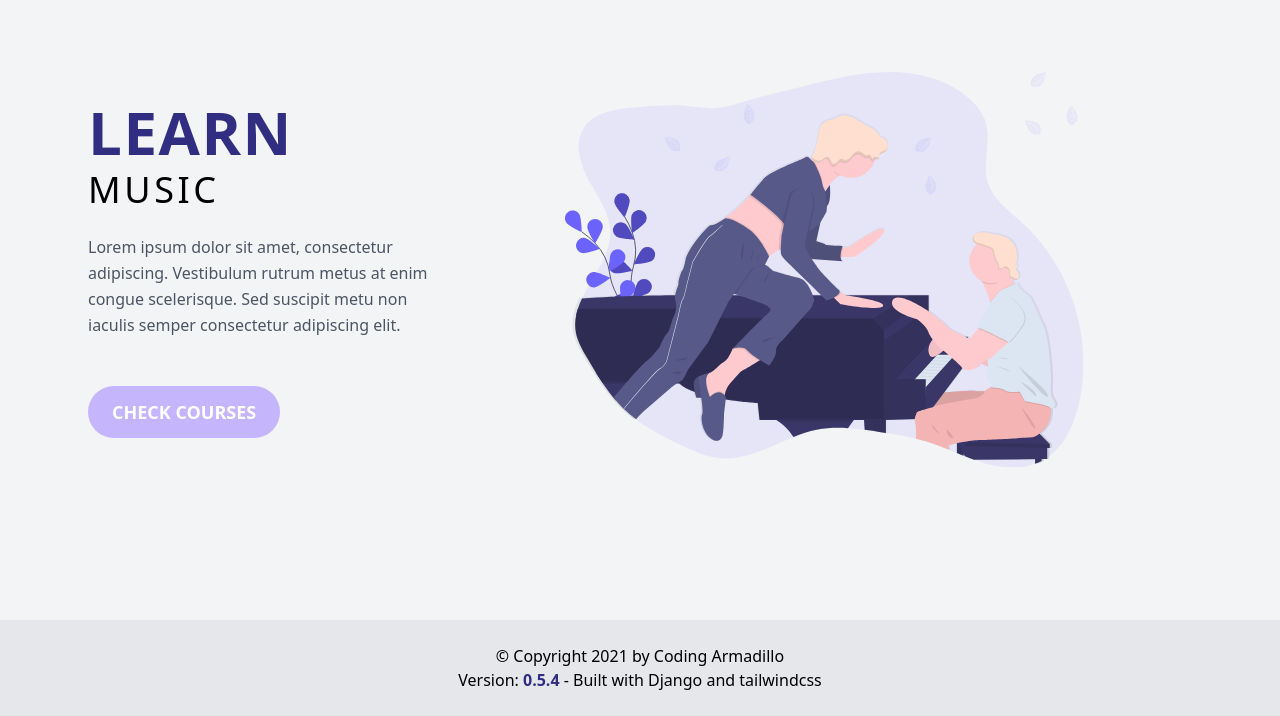
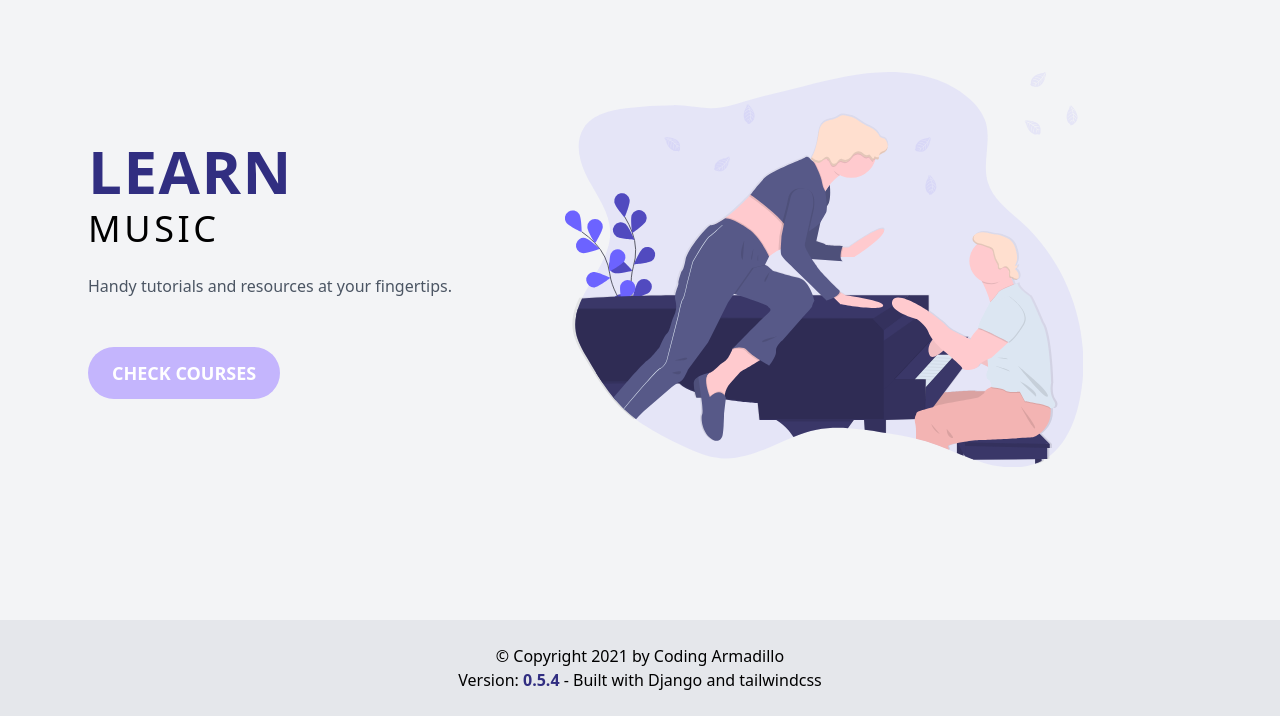
Before and after one commit to coding-armadillo/learn-music, a Django app: page / in a window 1280 px wide. Shown: the part 84-800 px from the top of the page. Run offline with Django 3.2, Linux system fonts and the light colour scheme.

Commit message:
update template

```diff
--- a/courses/templates/courses/index.html
+++ b/courses/templates/courses/index.html
@@ -46,9 +46,7 @@
       Music
     </h2>
     <p class="text-gray-600 leading-relaxed mb-12">
-      Lorem ipsum dolor sit amet, consectetur adipiscing. Vestibulum rutrum
-      metus at enim congue scelerisque. Sed suscipit metu non iaculis semper
-      consectetur adipiscing elit.
+      Handy tutorials and resources at your fingertips.
     </p>
     <a
       href="{% url 'courses:courses' %}"
```
